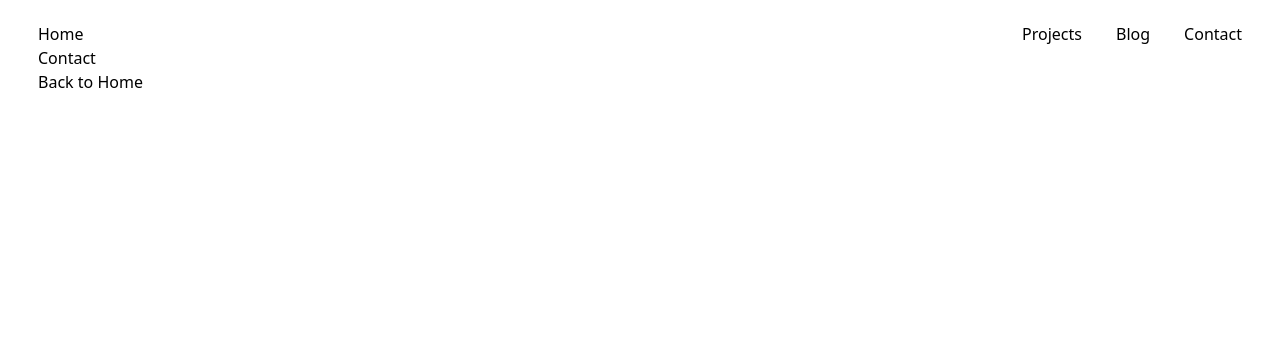
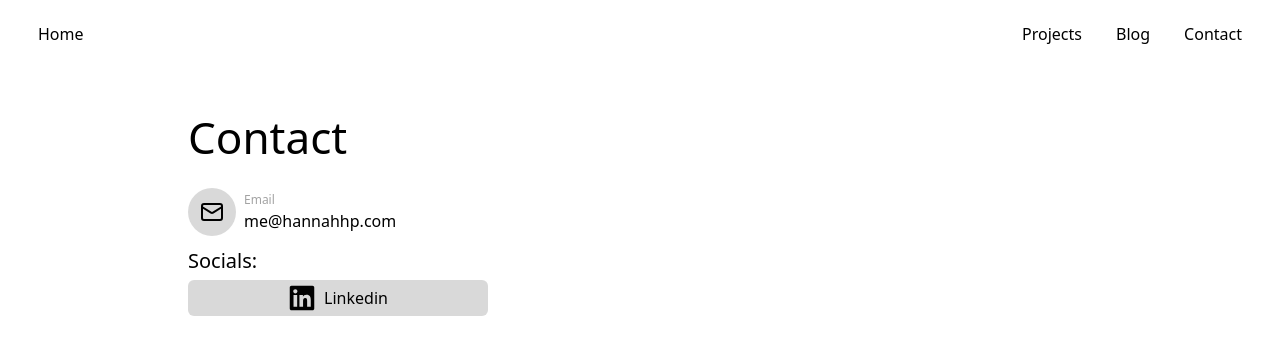
Before and after one commit to hannah-habibpour/portfolio, a Next.js app: page /contact in a window 1280 px wide. Shown: the top 354 px of the page. Built offline with nearby package versions, Linux system fonts and the light colour scheme.

Commit message:
Add contact page with social media links and icons

```diff
--- a/app/contact/page.tsx
+++ b/app/contact/page.tsx
@@ -1,11 +1,40 @@
+import { LuMail, LuPhone } from "react-icons/lu";
+import { FaGithub, FaLinkedin, FaInstagram } from "react-icons/fa";
 import Link from "next/link";
+
 export default function Contact() {
   return (
-    <>
-      <h1>Contact</h1>
+    <div className="md:py-[58px] md:px-[150px]">
       <div>
-        Back to <Link href="/">Home</Link>
+        <div className="text-[30px] md:text-[44px] md:mb-[18px]">Contact</div>
+        <div className="flex items-center gap-[8px]">
+          <div className="text-[24px] bg-neutral-700/20 rounded-full p-[12px]">
+            <LuMail />
+          </div>
+          <div className="flex flex-col">
+            <span className="text-[12px] text-neutral-400">Email</span>
+            <span>me@hannahhp.com</span>
+          </div>
+        </div>
       </div>
-    </>
+      {/* socials */}
+      <div className="text-[18px] md:text-[20px] mt-[10px] mb-[4px]">
+        Socials:
+      </div>
+      <div className="flex flex-col gap-[6px] max-w-[300px]">
+        <div>
+          <Link
+            href="https://www.linkedin.com/in/hannah-habibpour/"
+            className="bg-neutral-700/20 rounded-md p-[4px] w-full flex flex-row items-center justify-center gap-[8px]"
+            target="_blank"
+          >
+            <span className="text-[28px]">
+              <FaLinkedin />
+            </span>
+            <span className="font-medium text-[16px]">Linkedin</span>
+          </Link>
+        </div>
+      </div>
+    </div>
   );
 }
--- a/package.json
+++ b/package.json
@@ -14,6 +14,7 @@
     "postcss": "^8.4.47",
     "react": "^18.2.0",
     "react-dom": "^18.2.0",
+    "react-icons": "^5.3.0",
     "serve": "^14.2.0",
     "tailwindcss": "^3.4.14",
     "typescript": "^4.8.4"
```
Also changed, not shown: data/socials.json (added, +10 -0 lines), 1 other file (tests, documents, lock files or other folders).
